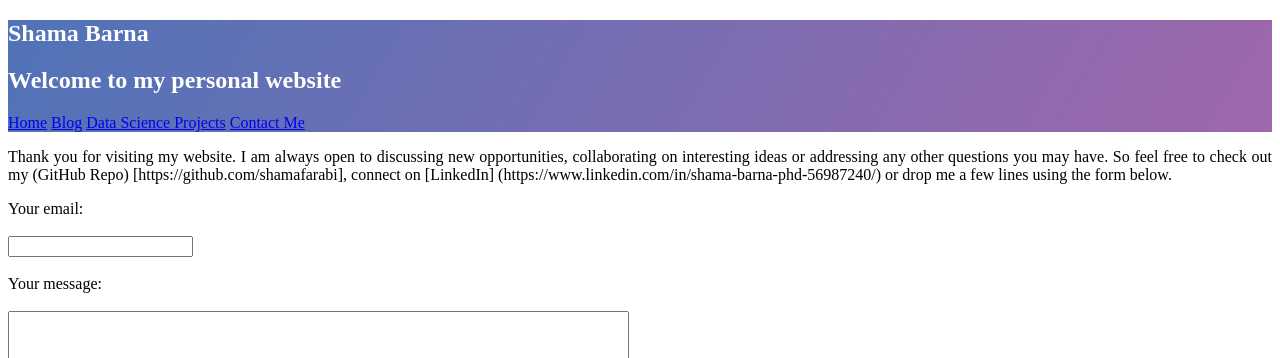
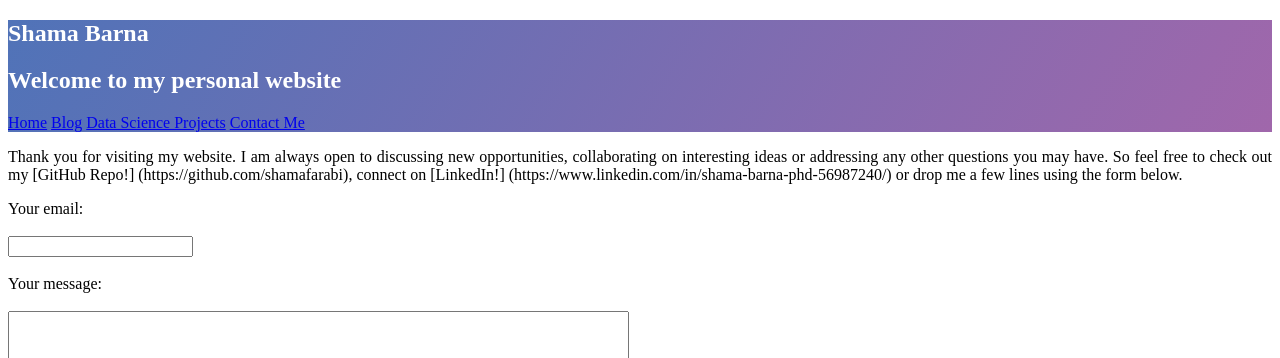
Before and after one commit to shamafarabi/shama.github.io, a Jekyll site: the page built from Contact.md, in a window 1280 px wide. Shown: the top 358 px of the page. Built offline with Jekyll 4.4.1, drawn with Linux system fonts in a browser that asks for light colours; nearby versions of some CDN libraries.

```diff
--- a/Contact.md
+++ b/Contact.md
@@ -4,7 +4,7 @@ comments: true
 title: Contact Me
 permalink: /Contact/
 ---
-Thank you for visiting my website. I am always open to discussing new opportunities, collaborating on interesting ideas or addressing any other questions you may have. So feel free to check out my (GitHub Repo) [https://github.com/shamafarabi], connect on [LinkedIn] (https://www.linkedin.com/in/shama-barna-phd-56987240/) or drop me a few lines using the form below.
+Thank you for visiting my website. I am always open to discussing new opportunities, collaborating on interesting ideas or addressing any other questions you may have. So feel free to check out my [GitHub Repo!] (https://github.com/shamafarabi), connect on [LinkedIn!] (https://www.linkedin.com/in/shama-barna-phd-56987240/) or drop me a few lines using the form below.
 
 <form
   action="https://formspree.io/maypqlga"
```
